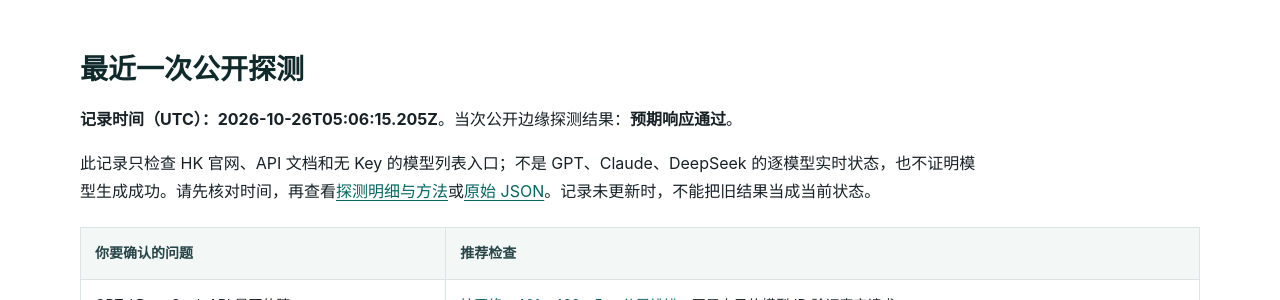
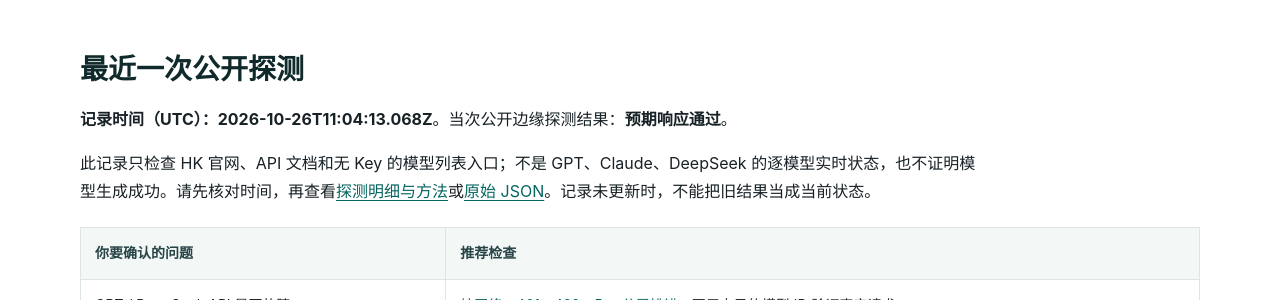
Before and after one commit to KKWANG4444/api-status, a Jekyll site: the page built from index.md, in a window 1280 px wide and 900 px high, scrolled down 364 px. Shown: the part 151-451 px from the top of the window. Built offline with Jekyll 4.4.1, drawn with Linux system fonts in a browser that asks for light colours.

Commit message:
chore: update public edge status

```diff
--- a/_data/status.json
+++ b/_data/status.json
@@ -1,7 +1,7 @@
 {
   "status": "operational",
-  "checked_at": "2026-10-26T05:06:15.205Z",
-  "duration_ms": 449,
+  "checked_at": "2026-10-26T11:04:13.068Z",
+  "duration_ms": 320,
   "overall": true,
   "components": [
     {
@@ -10,7 +10,7 @@
       "url": "https://www.aifast.hk/",
       "ok": true,
       "status": 200,
-      "elapsed_ms": 377,
+      "elapsed_ms": 246,
       "content_type": "text/html; charset=utf-8",
       "detail": "Expected public edge response"
     },
@@ -20,7 +20,7 @@
       "url": "https://api.aifast.hk/",
       "ok": true,
       "status": 200,
-      "elapsed_ms": 311,
+      "elapsed_ms": 274,
       "content_type": "text/html",
       "detail": "Expected public edge response"
     },
@@ -30,7 +30,7 @@
       "url": "https://www.aifast.hk/v1/models",
       "ok": true,
       "status": 401,
-      "elapsed_ms": 341,
+      "elapsed_ms": 264,
       "content_type": "application/json; charset=utf-8",
       "detail": "Expected public edge response"
     }
--- a/data/status.json
+++ b/data/status.json
@@ -1,7 +1,7 @@
 {
   "status": "operational",
-  "checked_at": "2026-10-26T05:06:15.205Z",
-  "duration_ms": 449,
+  "checked_at": "2026-10-26T11:04:13.068Z",
+  "duration_ms": 320,
   "overall": true,
   "components": [
     {
@@ -10,7 +10,7 @@
       "url": "https://www.aifast.hk/",
       "ok": true,
       "status": 200,
-      "elapsed_ms": 377,
+      "elapsed_ms": 246,
       "content_type": "text/html; charset=utf-8",
       "detail": "Expected public edge response"
     },
@@ -20,7 +20,7 @@
       "url": "https://api.aifast.hk/",
       "ok": true,
       "status": 200,
-      "elapsed_ms": 311,
+      "elapsed_ms": 274,
       "content_type": "text/html",
       "detail": "Expected public edge response"
     },
@@ -30,7 +30,7 @@
       "url": "https://www.aifast.hk/v1/models",
       "ok": true,
       "status": 401,
-      "elapsed_ms": 341,
+      "elapsed_ms": 264,
       "content_type": "application/json; charset=utf-8",
       "detail": "Expected public edge response"
     }
```
